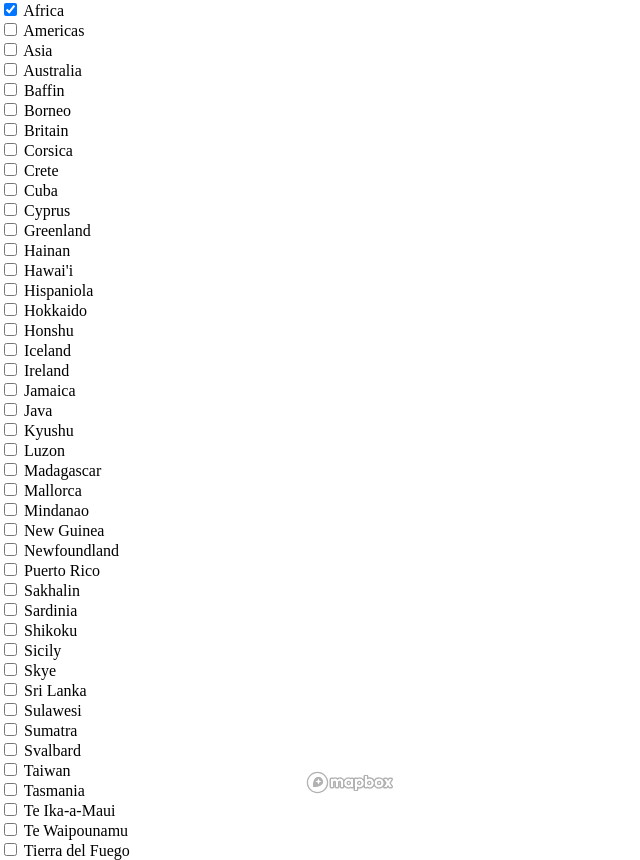
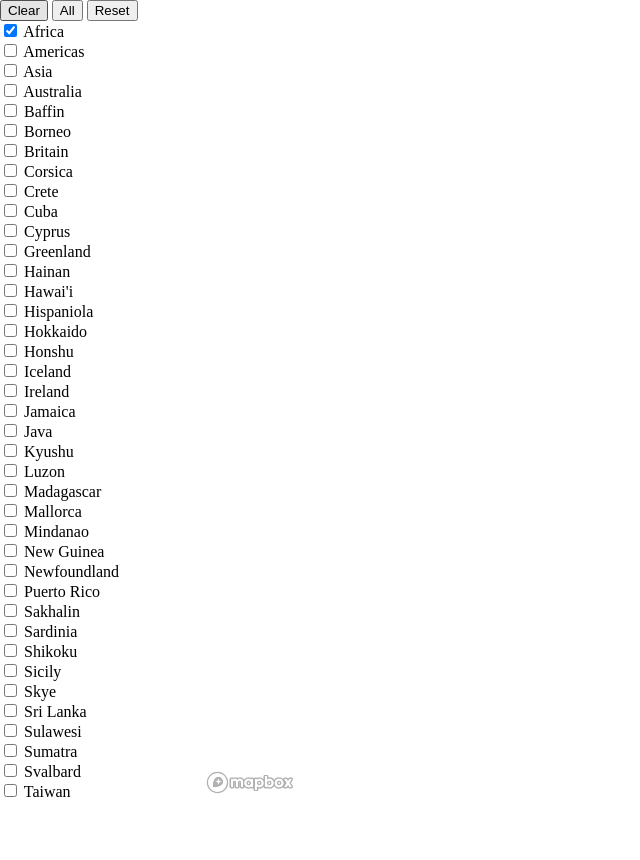
Before and after one commit to carderne/cardinality, a website with bundled scripts: page index.html in a window 1280 px wide. Shown: the whole page, without its empty margins (0-640 px from the left). After the commit the page ends 800 px from the top, so only its background shows below. Built offline with nearby package versions, Linux system fonts and the light colour scheme; no server answers.

Commit message:
Add buttons

```diff
--- a/index.html
+++ b/index.html
@@ -3,7 +3,7 @@
     <head>
         <meta charset="UTF-8">
         <meta name="viewport" content="width=device-width, initial-scale=1">
-        <title>Cardinal directions</title>
+        <title>Cardinality</title>
         <script src="vendor/vue.js"></script>
         <script src="vendor/mapbox-gl.js"></script>
         <link href="vendor/mapbox-gl.css" rel="stylesheet" />
@@ -11,6 +11,9 @@
     </head>
     <body>
         <div id="sidebar">
+            <button type="button" @click="clear()">Clear</button>
+            <button type="button" @click="all()">All</button>
+            <button type="button" @click="reset()">Reset</button>
             <div v-for="n in names">
                 <input type="checkbox" id="checkbox" v-model="n.active">
                 <label for="checkbox">{{ n.name }}</label>
--- a/main.js
+++ b/main.js
@@ -7,7 +7,7 @@ mapboxgl.accessToken =
 const map = new mapboxgl.Map({
   container: "map",
   style: "mapbox://styles/mapbox/light-v10",
-  bounds: [-180, -70, 180, 70],
+  bounds: [-80, -40, 80, 40],
   fitBoundsOptions: { padding: 50 },
 });
 
@@ -17,13 +17,21 @@ const names = points.features
   .map((f) => f.properties.name)
   .filter((v, i, s) => s.indexOf(v) === i)
   .sort()
-  .map((n) => ({ name: n, active: default_active.includes(n) ? true : false }));
+  .map((n) => ({ name: n, active: true }));
+
+const setActive = (names, active, include) => {
+  if (typeof include === "undefined") include = names.map((n) => n.name);
+  return names.map((n) => ({
+    name: n.name,
+    active: include.includes(n.name) ? active : false,
+  }));
+};
 
 // eslint-disable-next-line no-unused-vars
 const app = new Vue({
   el: "#sidebar",
   data: {
-    names: names,
+    names: setActive(names, true, default_active),
   },
   watch: {
     names: {
@@ -33,10 +41,21 @@ const app = new Vue({
       deep: true,
     },
   },
+  methods: {
+    clear: function () {
+      this.names = setActive(this.names, false);
+    },
+    all: function () {
+      this.names = setActive(this.names, true);
+    },
+    reset: function () {
+      this.names = setActive(this.names, true, default_active);
+    },
+  },
 });
 
 const filter = (names) => {
-  const active = names.filter((n) => n.active == true).map((n) => n.name)
+  const active = names.filter((n) => n.active == true).map((n) => n.name);
   map.setFilter("points", ["in", "name", ...active]);
 };
 
@@ -64,7 +83,7 @@ map.on("load", () => {
     },
   });
 
-  filter(names);
+  filter(app.names);
 
   map.on("click", (e) => {
     const lng = e.lngLat.lng;
--- a/package.json
+++ b/package.json
@@ -1,8 +1,8 @@
 {
   "name": "",
   "version": "1.0.0",
-  "description": "# Data preparation ## AOI Download eg [GADM](https://gadm.org/download_country_v3.html) and export only level-0 as `GeoPackage`.",
-  "main": ".eslintrc.js",
+  "description": "",
+  "main": "",
   "scripts": {
     "test": "echo \"Error: no test specified\" && exit 1"
   },
--- a/style.css
+++ b/style.css
@@ -3,10 +3,12 @@ body {
     height: 100vh;
     margin: 0;
     padding: 0;
+    overflow-y: none;
 }
 
 #sidebar {
-    width: 300px;
+    width: 200px;
+    overflow-y: auto;
 }
 
 #map {
```
